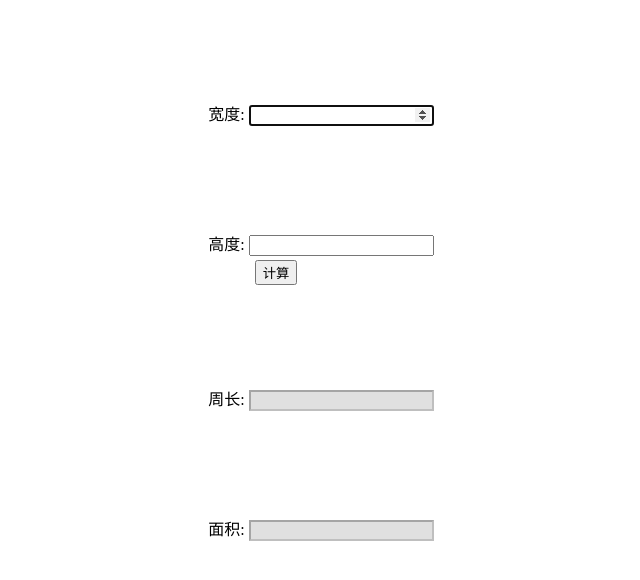
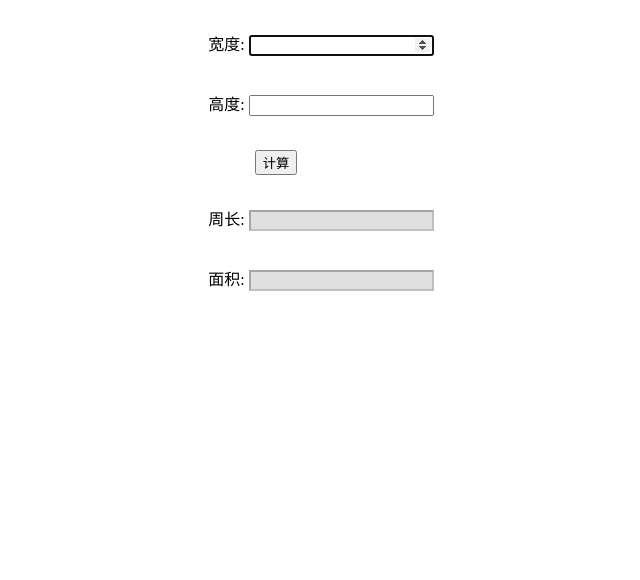
Before and after one commit to guwenjia/spa, a plain HTML site: page 03-test4/index.html in a window 1280 px wide. Shown: the whole page, without its empty margins (319-959 px from the left). Drawn offline with nearby package versions, Linux system fonts and the light colour scheme.

Commit message:
Update index.css

```diff
--- a/03-test4/index.css
+++ b/03-test4/index.css
@@ -4,7 +4,7 @@ body{
 div{
   margin:0 auto;
   line-height:30px;
-  margin-top:100px;
+  margin:30px 0;
 }
 .calc{
 
```
